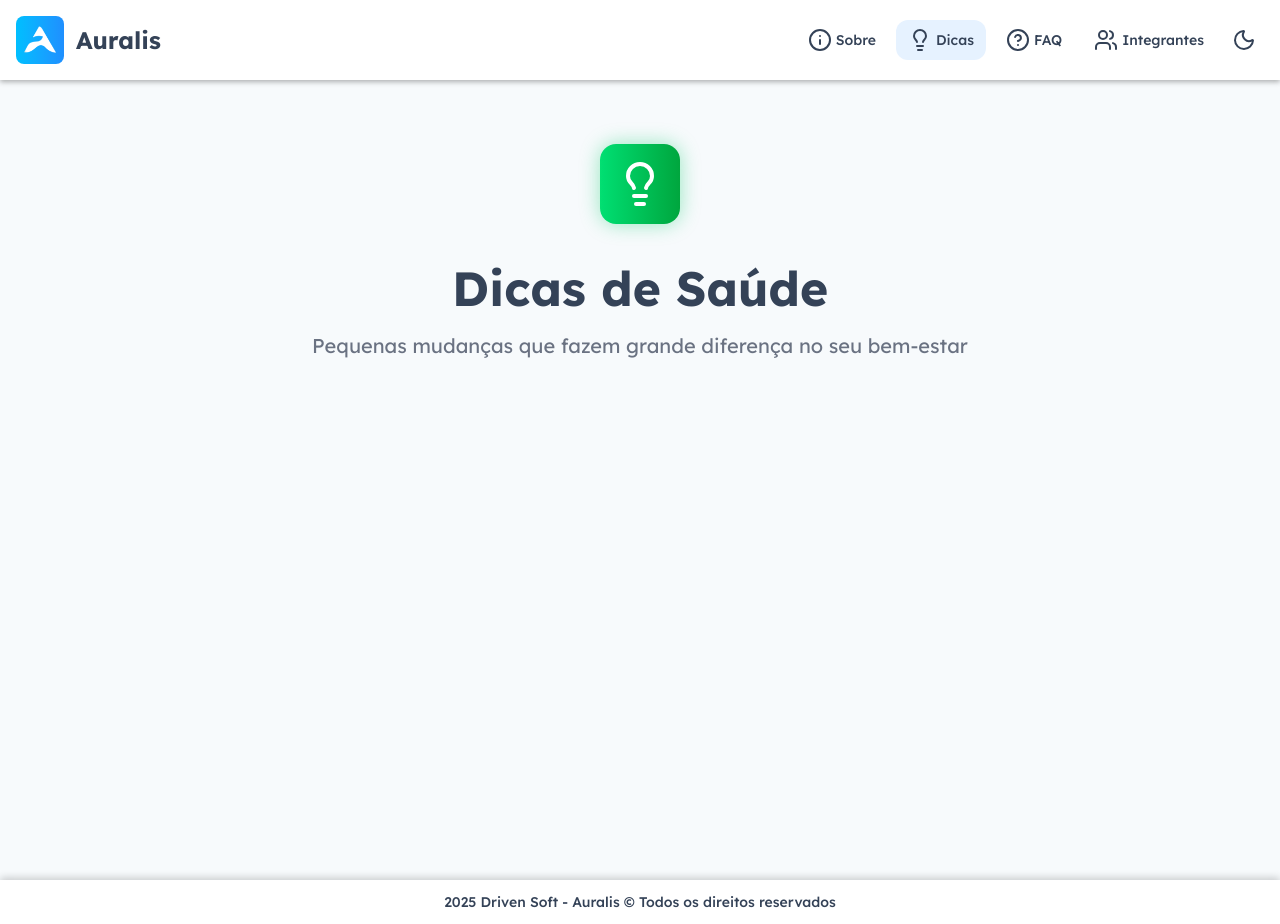
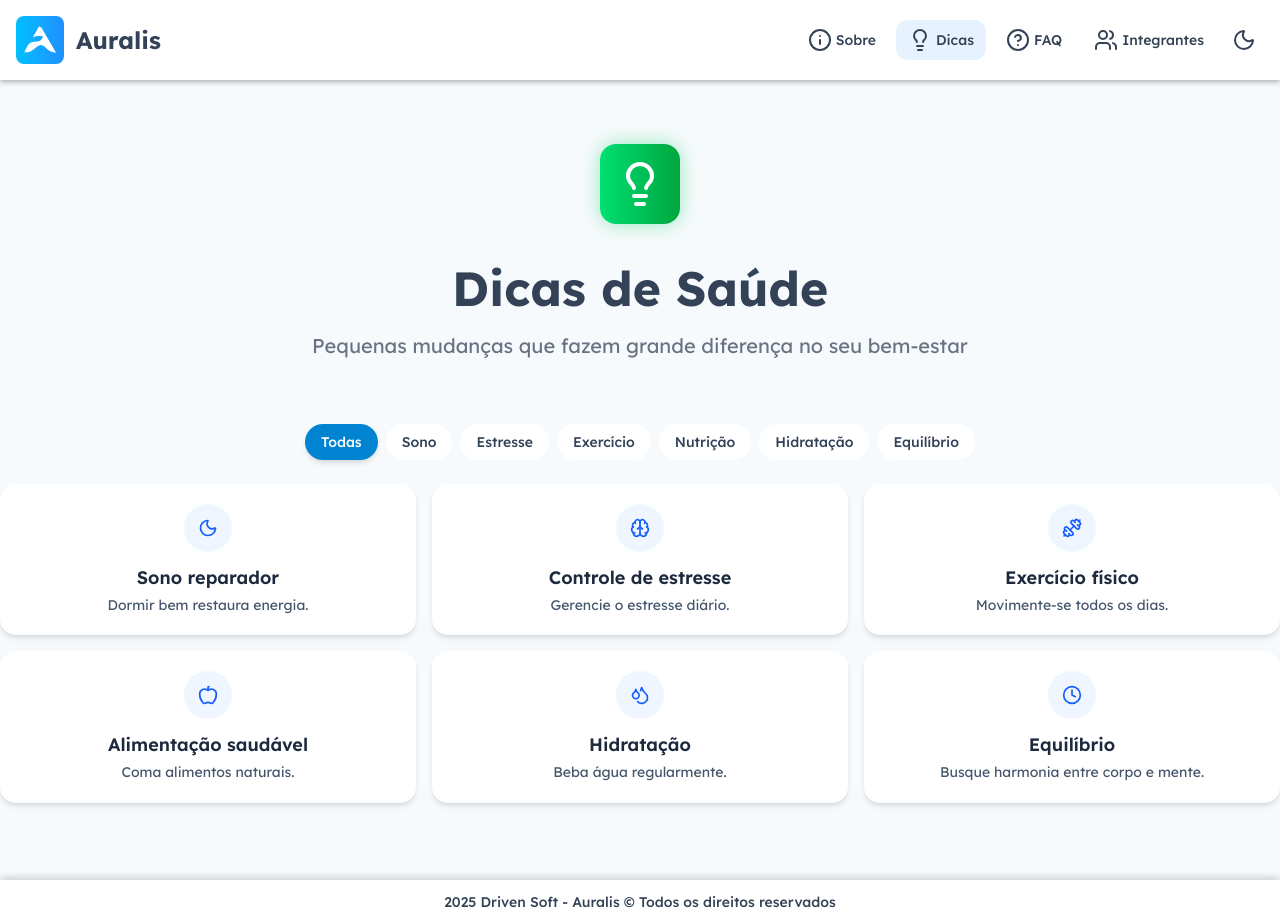
Before and after one commit to Driven-Soft/Auralis, a React (Vite) app: page /dicas in a window 1280 px wide. Built offline with nearby package versions, Linux system fonts and the light colour scheme; a web font is replaced by a local one.

Commit message:
feat: protótipo da tela de Dicas com filtros

```diff
--- /dev/null
+++ b/src/components/FilterButton.tsx
@@ -0,0 +1,22 @@
+import { createElement } from "react";
+
+interface FilterButtonProps {
+  label: string;
+  active: boolean;
+  onClick: () => void;
+}
+
+export function FilterButton({ label, active, onClick }: FilterButtonProps) {
+  return createElement(
+    "button",
+    {
+      onClick,
+      className: `px-4 py-2 rounded-full text-sm font-medium transition-all ${
+        active
+          ? "bg-sky-600 text-white shadow-md"
+          : "bg-white text-slate-700 hover:bg-slate-100"
+      }`,
+    },
+    label
+  );
+}
--- /dev/null
+++ b/src/components/IconCard.tsx
@@ -0,0 +1,24 @@
+import type { ReactNode } from "react";
+
+interface IconCardProps {
+  icon: ReactNode;
+  title: string;
+  text: string;
+  colorClass?: string;
+}
+
+const IconCard = ({ icon, title, text, colorClass }: IconCardProps) => {
+  return (
+    <div className="bg-white rounded-2xl shadow-md p-5 flex flex-col items-center text-center transition-transform duration-200 hover:-translate-y-1 hover:shadow-lg">
+      <div
+        className={`w-12 h-12 mb-3 flex items-center justify-center rounded-full ${colorClass ?? "bg-blue-50 text-blue-600"}`}
+      >
+        {icon}
+      </div>
+      <h3 className="text-lg font-semibold text-slate-800 mb-1">{title}</h3>
+      <p className="text-sm text-slate-600 leading-snug">{text}</p>
+    </div>
+  );
+}
+
+export default IconCard
--- /dev/null
+++ b/src/data/filtersData.ts
@@ -0,0 +1,11 @@
+import type { FilterType } from "../types/filterType";
+
+export const filters: { key: FilterType; label: string }[] = [
+  { key: "all", label: "Todas" },
+  { key: "sleep", label: "Sono" },
+  { key: "stress", label: "Estresse" },
+  { key: "exercise", label: "Exercício" },
+  { key: "nutrition", label: "Nutrição" },
+  { key: "hydration", label: "Hidratação" },
+  { key: "balance", label: "Equilíbrio" },
+];
--- /dev/null
+++ b/src/data/infoCardData.ts
@@ -0,0 +1,10 @@
+import type { InfoCardData } from "../types/infoCardType";
+
+export const cards: InfoCardData[] = [
+  { id: "1", title: "Sono reparador", text: "Dormir bem restaura energia.", category: "sleep" },
+  { id: "2", title: "Controle de estresse", text: "Gerencie o estresse diário.", category: "stress" },
+  { id: "3", title: "Exercício físico", text: "Movimente-se todos os dias.", category: "exercise" },
+  { id: "4", title: "Alimentação saudável", text: "Coma alimentos naturais.", category: "nutrition" },
+  { id: "5", title: "Hidratação", text: "Beba água regularmente.", category: "hydration" },
+  { id: "6", title: "Equilíbrio", text: "Busque harmonia entre corpo e mente.", category: "balance" },
+];
--- a/src/routes/Dicas.tsx
+++ b/src/routes/Dicas.tsx
@@ -1,11 +1,41 @@
-import { Lightbulb } from "lucide-react";
+import { Moon, Brain, Dumbbell, Apple, Droplets, Clock, Lightbulb } from "lucide-react";
+
+import { createElement, useState } from "react";
+import type { FilterType } from "../types/filterType";
+import { filters } from "../data/filtersData";
 import Hero from "../components/Hero";
 import Wrapper from "../components/Wrapper";
+import { FilterButton } from "../components/FilterButton";
+import IconCard from "../components/IconCard";
+import { cards } from "../data/infoCardData";
+
+function getIcon(category: FilterType) {
+  switch (category) {
+    case "sleep":
+      return createElement(Moon, { className: "w-5 h-5" });
+    case "stress":
+      return createElement(Brain, { className: "w-5 h-5" });
+    case "exercise":
+      return createElement(Dumbbell, { className: "w-5 h-5" });
+    case "nutrition":
+      return createElement(Apple, { className: "w-5 h-5" });
+    case "hydration":
+      return createElement(Droplets, { className: "w-5 h-5" });
+    case "balance":
+      return createElement(Clock, { className: "w-5 h-5" });
+    default:
+      return null;
+  }
+}
 
 const Dicas = () => {
+  const [filter, setFilter] = useState<FilterType>("all");
+  const filteredCards =
+    filter === "all" ? cards : cards.filter((c) => c.category === filter);
+
   return (
     <Wrapper>
-      <section>
+      <section className="pb-12">
         <Hero
           icon={<Lightbulb color="white" />}
           iconClassName="bg-linear-to-r from-green-400 to-green-600 shadow-glow-green"
@@ -13,6 +43,28 @@ const Dicas = () => {
           text="Pequenas mudanças que fazem grande diferença no seu bem-estar"
         />
       </section>
+
+        <div className="flex flex-wrap justify-center gap-2 mb-6">
+          {filters.map((f) => (
+            <FilterButton
+              key={f.key}
+              label={f.label}
+              active={filter === f.key}
+              onClick={() => setFilter(f.key)}
+            />
+          ))}
+        </div>
+
+        <div className="grid grid-cols-1 sm:grid-cols-2 lg:grid-cols-3 gap-4">
+          {filteredCards.map((card) => (
+            <IconCard
+              key={card.id}
+              icon={getIcon(card.category)}
+              title={card.title}
+              text={card.text}
+            />
+          ))}
+        </div>
     </Wrapper>
   );
 };
--- /dev/null
+++ b/src/types/filterType.ts
@@ -0,0 +1,8 @@
+export type FilterType =
+  | "all"
+  | "sleep"
+  | "stress"
+  | "exercise"
+  | "nutrition"
+  | "hydration"
+  | "balance";
--- /dev/null
+++ b/src/types/filters.ts
@@ -0,0 +1,11 @@
+import type { FilterType } from "./filterType";
+
+export const filters: { key: FilterType; label: string }[] = [
+  { key: "all", label: "Todas" },
+  { key: "sleep", label: "Sono" },
+  { key: "stress", label: "Estresse" },
+  { key: "exercise", label: "Exercício" },
+  { key: "nutrition", label: "Nutrição" },
+  { key: "hydration", label: "Hidratação" },
+  { key: "balance", label: "Equilíbrio" },
+];
--- /dev/null
+++ b/src/types/infoCardType.ts
@@ -0,0 +1,8 @@
+import type { FilterType } from "./filterType";
+
+export interface InfoCardData {
+  id: string;
+  title: string;
+  text: string;
+  category: FilterType;
+}
```
